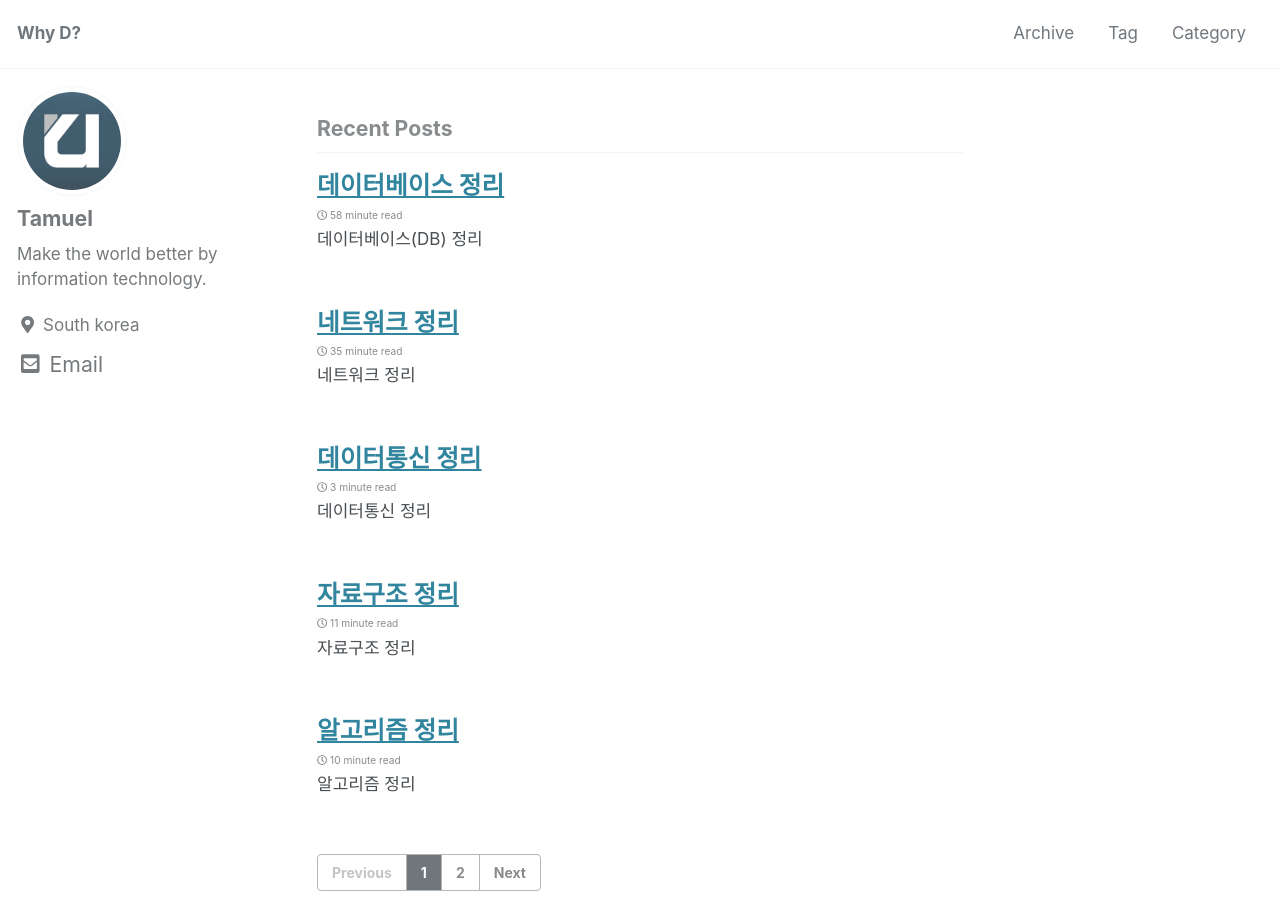
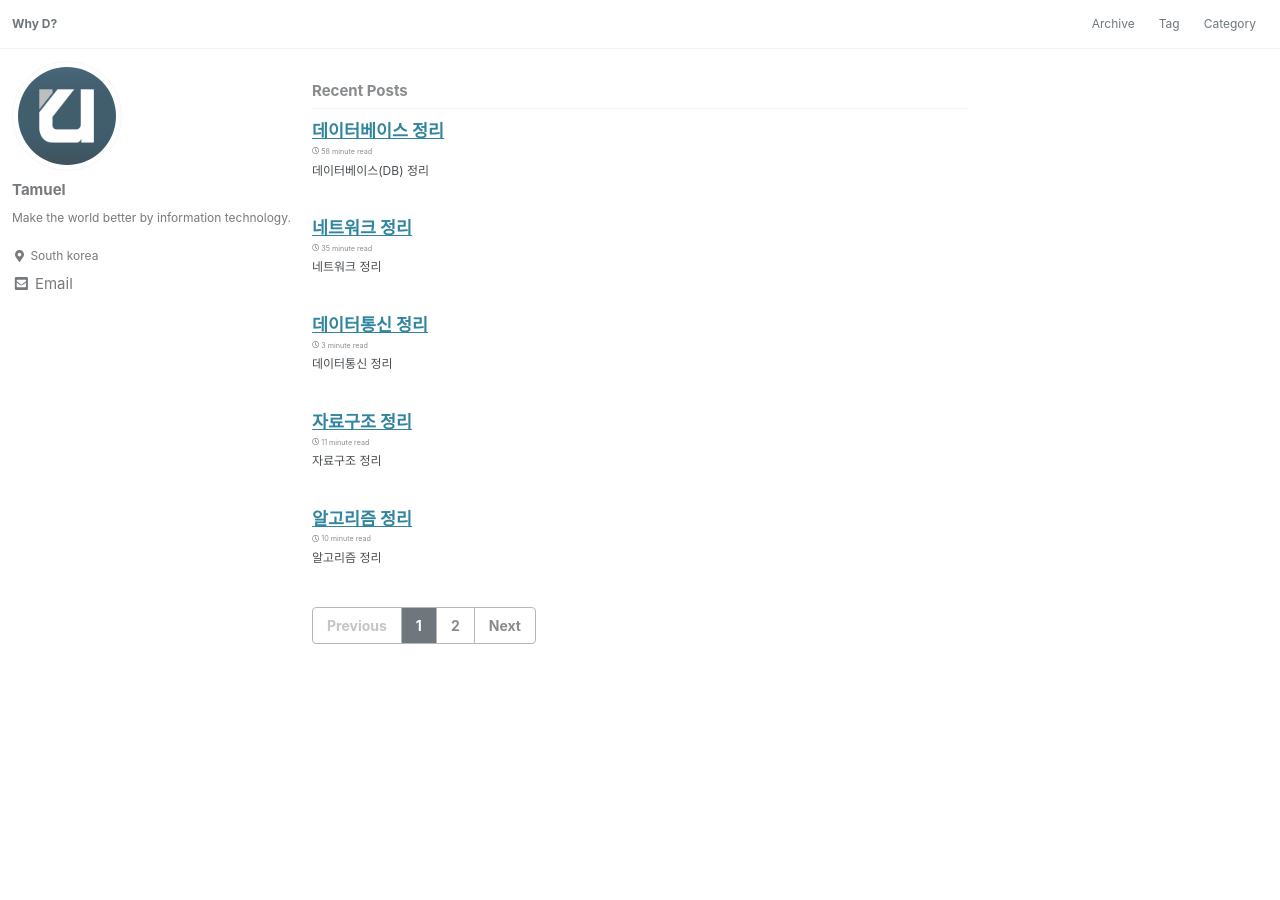
Before and after one commit to Tamuel/tamuel.github.io, a Jekyll site: the page built from index.html, in a window 1280 px wide and 900 px high. Built offline with Jekyll 4.4.1, drawn with Linux system fonts in a browser that asks for light colours; cached includes are drawn as plain includes; the list of posts is cut into pages by our own code.

Commit message:
Resize fonts

```diff
--- a/assets/css/main.scss
+++ b/assets/css/main.scss
@@ -10,21 +10,21 @@ html {
   /* apply a natural box layout model to all elements */
   box-sizing: border-box;
   background-color: $background-color;
-  font-size: 13px;
+  font-size: 12px;
 
   @include breakpoint($small) {
-    font-size: 13px;
+    font-size: 12px;
   }
 
   @include breakpoint($medium) {
-    font-size: 13px;
+    font-size: 12px;
   }
 
   @include breakpoint($large) {
-    font-size: 15px;
+    font-size: 12px;
   }
 
   @include breakpoint($x-large) {
-    font-size: 17px;
+    font-size: 12px;
   }
 }
```
